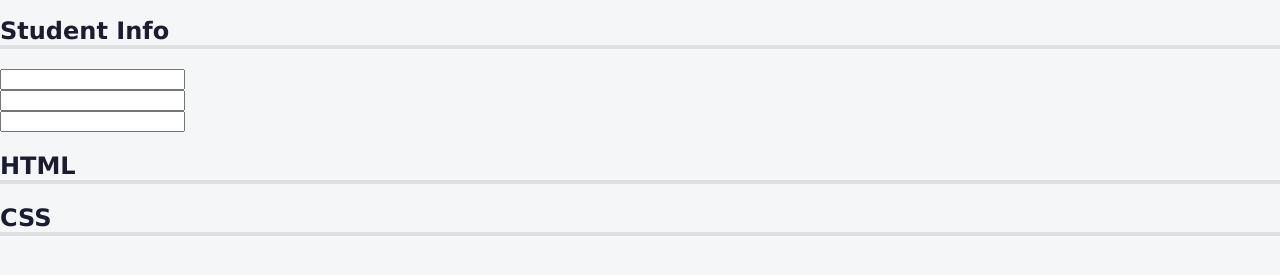
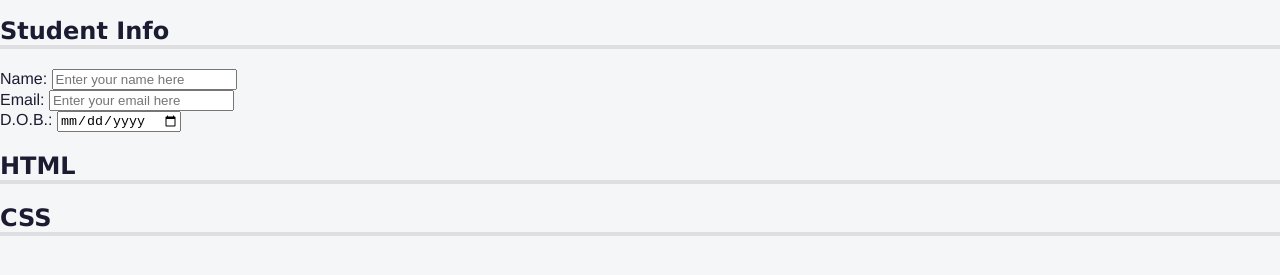
Before and after one commit to nedoratic/fcc-rwd-09-quiz, a plain HTML site: page index.html in a window 1280 px wide. Shown: the part 53-328 px from the top of the page. Drawn offline with Linux system fonts and the light colour scheme.

Commit message:
index.html - added attributes to label and input elements

```diff
--- a/index.html
+++ b/index.html
@@ -24,16 +24,16 @@
 				<section role="region" aria-labelledby="student-info">
 					<h2 id="student-info">Student Info</h2>
 					<div class="info">
-						<label for=""></label>
-						<input type="text" />
+						<label for="student-name">Name:</label>
+						<input type="text" name="student-name" id="student-name" placeholder="Enter your name here" />
 					</div>
 					<div class="info">
-						<label for=""></label>
-						<input type="text" />
+						<label for="student-email">Email:</label>
+						<input type="email" name="student-email" id="student-email" placeholder="Enter your email here" />
 					</div>
 					<div class="info">
-						<label for=""></label>
-						<input type="text" />
+						<label for="birth-date">D.O.B.:</label>
+						<input type="date" name="birth-date" id="birth-date" />
 					</div>
 				</section>
 				<section role="region" aria-labelledby="html-questions">
```
